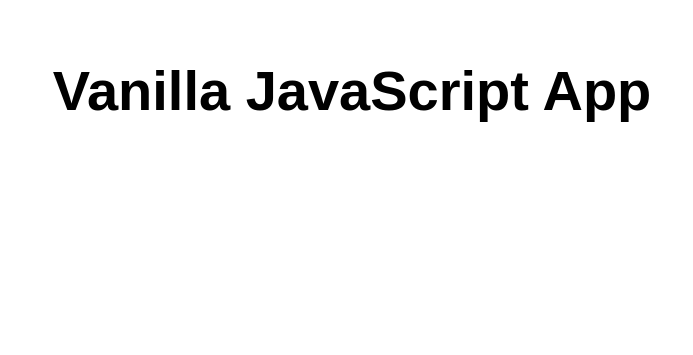
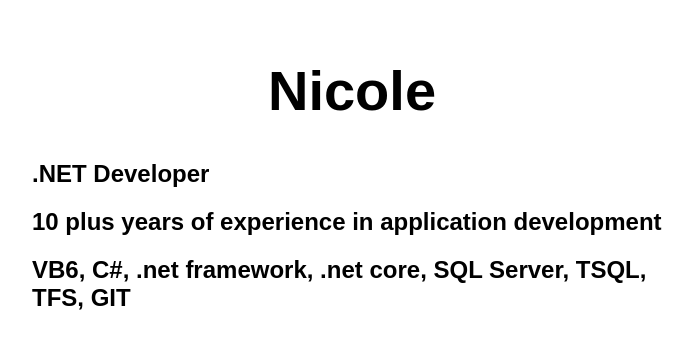
Before and after one commit to dotnetabc/first-static-web-app, a website: page src/index.html in a window 1280 px wide. Shown: the whole page, without its empty margins (288-981 px from the left). Drawn offline with Linux system fonts and the light colour scheme.

Commit message:
Update index.html

```diff
--- a/src/index.html
+++ b/src/index.html
@@ -10,7 +10,10 @@
 
 <body>
   <main>
-    <h1>Vanilla JavaScript App</h1>
+    <h1>Nicole</h1>
+    <h2>.NET Developer</h2>
+    <h2>10 plus years of experience in application development</h2>
+    <h2>VB6, C#, .net framework, .net core, SQL Server, TSQL, TFS, GIT</h2>
   </main>
 </body>
 
```
